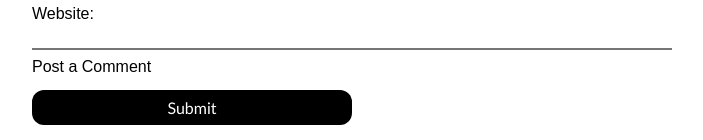
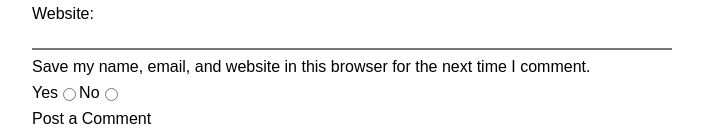
Before and after one commit to DMMDiogo/html-edit, a website: page html-newspaper-article/index.html in a window 1280 px wide. Shown: the part 1989-2129 px from the top of the page, without its empty margins (288-991 px from the left). Drawn offline with Linux system fonts and the light colour scheme.

Commit message:
Added form fields to form

```diff
--- a/html-newspaper-article/index.html
+++ b/html-newspaper-article/index.html
@@ -66,6 +66,11 @@
 			font-family: 'Gill Sans', 'Gill Sans MT', Calibri, 'Trebuchet MS', sans-serif;
 		}
 
+		.formField {
+
+			display: flex;
+		}
+
 
 	</style>
 	<body>
@@ -117,6 +122,19 @@
   <label> Website:</label>
   <input type="textarea" id="Website" name="Website" required>
 
+  <label>Save my name, email, and website in this browser for the next time I comment.</label>
+
+  <div class="formField">
+
+	<label for="Yes"> Yes </label>
+  <input type="radio" id="Yes" name="saveinfo">
+
+  <label for="Yes">No </label>
+  <input type="radio" id="Yes" name="saveinfo">
+
+
+  </div>
+
   <label> Post a Comment</label>
   <button type="submit">Submit</button>
 			</form>
```
